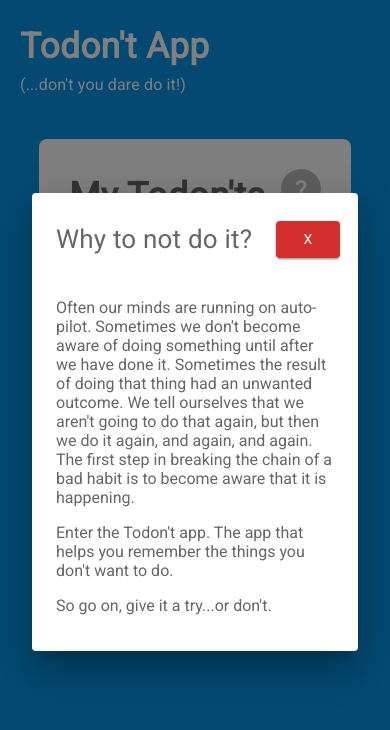
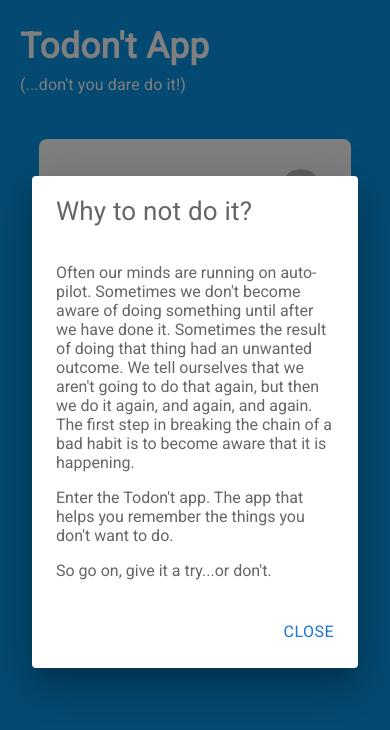
Before and after one commit to Chad-Martinez/Todont, a React (Create React App) app: page / in a window 390 px wide. Shown: the top 730 px of the page. Built offline with nearby package versions, Linux system fonts and the light colour scheme.

Commit message:
adjusted the css styling to improve responsiveness

```diff
--- a/src/components/ui/Modal.tsx
+++ b/src/components/ui/Modal.tsx
@@ -4,6 +4,7 @@ import {
   Container,
   Box,
   Slide,
+  DialogActions,
   Button,
   Dialog,
   DialogTitle,
@@ -22,39 +23,19 @@ const ModalPopUp: FC<Props> = ({ open, onClose }) => {
 
   return (
     <Dialog maxWidth='md' fullWidth onClose={handleClose} open={open}>
-      <Box
+      <DialogTitle
+        fontSize={26}
         sx={{
-          display: 'flex',
-          marginTop: 3,
-          justifyContent: 'space-between',
-          alignItems: 'center',
-          height: '45px',
+          color: '#686565',
+          padding: '15px 24px',
         }}
       >
-        <DialogTitle
-          fontSize={26}
-          sx={{
-            color: '#686565',
-          }}
+        Why to not do it?
+      </DialogTitle>
+      <Container disableGutters={true}>
+        <DialogContent
+          sx={{ fontSize: '16px', color: '#686565', padding: '0px 24px' }}
         >
-          Why to not do it?
-        </DialogTitle>
-        <Button
-          type='button'
-          variant='contained'
-          color={'error'}
-          sx={{
-            marginRight: 3,
-            width: '20px',
-          }}
-          onClick={handleClose}
-        >
-          X
-        </Button>
-      </Box>
-
-      <Container disableGutters={true}>
-        <DialogContent sx={{ fontSize: '16px', color: '#686565' }}>
           <p>
             Often our minds are running on auto-pilot. Sometimes we don't become
             aware of doing something until after we have done it. Sometimes the
@@ -69,6 +50,20 @@ const ModalPopUp: FC<Props> = ({ open, onClose }) => {
           </p>
           <p>So go on, give it a try...or don't.</p>
         </DialogContent>
+        <DialogActions>
+          <Button
+            type='button'
+            color={'primary'}
+            size='medium'
+            sx={{
+              margin: 1,
+              fontSize: '16px',
+            }}
+            onClick={handleClose}
+          >
+            CLOSE
+          </Button>
+        </DialogActions>
       </Container>
     </Dialog>
   );
```
